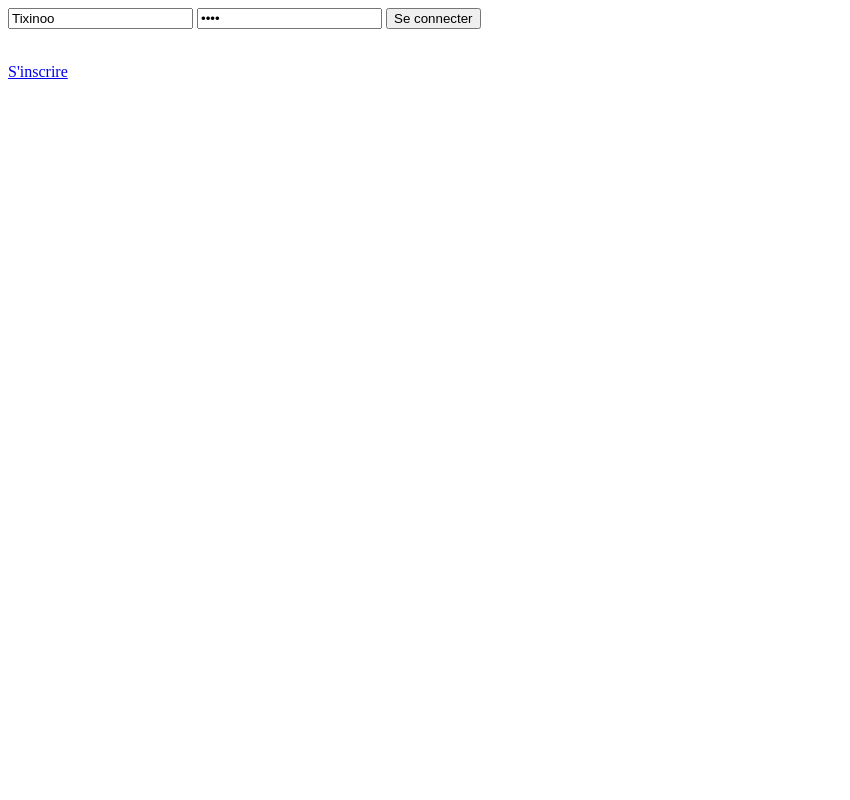
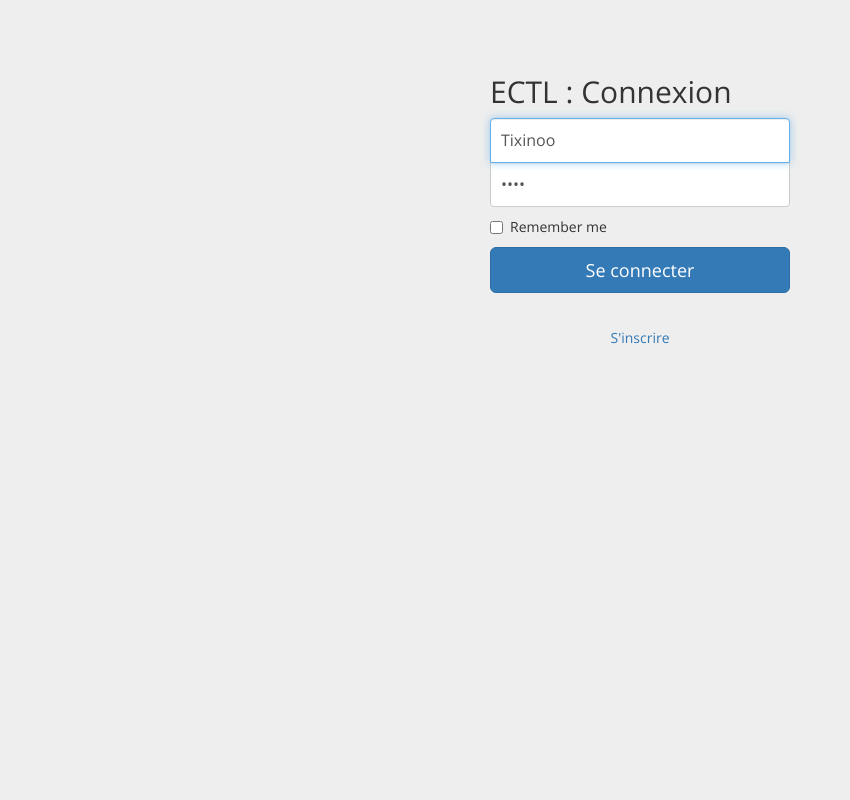
Before and after one commit to Tixinoo/ECTL, a PHP site: page /login.php in a window 1280 px wide. Shown: the whole page, without its empty margins (0-850 px from the left). Run offline with PHP 8.4, Linux system fonts and the light colour scheme; some libraries are stand-ins or nearby versions.

Commit message:
intègre un nouveau style pour la connexion (bootstrap)

```diff
--- /dev/null
+++ b/Content/head.html
@@ -0,0 +1,11 @@
+<head>
+    <meta charset="utf-8">
+    <meta name="author" content="ECTL-Team" />
+    <title>E-C-T-L</title>
+    <link rel="stylesheet" href="https://maxcdn.bootstrapcdn.com/bootstrap/3.3.2/css/bootstrap.min.css">
+    <link rel="stylesheet" href="Style/main_style.css">
+    <link rel="stylesheet" href="Style/signin.css" />
+    <link href='http://fonts.googleapis.com/css?family=Open+Sans' rel='stylesheet' type='text/css'>
+    <script src="https://ajax.googleapis.com/ajax/libs/jquery/2.1.3/jquery.min.js"></script>
+    <script src="https://maxcdn.bootstrapcdn.com/bootstrap/3.3.2/js/bootstrap.min.js"></script>
+</head>
--- /dev/null
+++ b/Content/login.html
@@ -0,0 +1,17 @@
+<div class="container">
+
+    <form class="form-signin" action="Controller/connection.php" method="POST">
+        <h2 class="form-signin-heading">ECTL : Connexion</h2>
+        <label for="inputEmail" class="sr-only">Identifiant</label>
+        <input name="username" value="Tixinoo" type="text" id="inputEmail" class="form-control" placeholder="Identifiant" required autofocus>
+        <label for="inputPassword" class="sr-only">Mot de passe</label>
+        <input name="password" value="toto" type="password" id="inputPassword" class="form-control" placeholder="Mot de passe" required>
+        <div class="checkbox">
+            <label>
+                <input type="checkbox" value="remember-me"> Remember me
+            </label>
+        </div>
+        <button class="btn btn-lg btn-primary btn-block" type="submit">Se connecter</button>
+    </form>
+
+</div>
--- /dev/null
+++ b/Style/signin.css
@@ -0,0 +1,40 @@
+body {
+  padding-top: 40px;
+  padding-bottom: 40px;
+  background-color: #eee;
+}
+
+.form-signin {
+  max-width: 330px;
+  padding: 15px;
+  margin: 0 auto;
+}
+.form-signin .form-signin-heading,
+.form-signin .checkbox {
+  margin-bottom: 10px;
+}
+.form-signin .checkbox {
+  font-weight: normal;
+}
+.form-signin .form-control {
+  position: relative;
+  height: auto;
+  -webkit-box-sizing: border-box;
+     -moz-box-sizing: border-box;
+          box-sizing: border-box;
+  padding: 10px;
+  font-size: 16px;
+}
+.form-signin .form-control:focus {
+  z-index: 2;
+}
+.form-signin input[type="text"] {
+  margin-bottom: -1px;
+  border-bottom-right-radius: 0;
+  border-bottom-left-radius: 0;
+}
+.form-signin input[type="password"] {
+  margin-bottom: 10px;
+  border-top-left-radius: 0;
+  border-top-right-radius: 0;
+}
--- a/login.php
+++ b/login.php
@@ -1,11 +1,12 @@
-<div>
+<!DOCTYPE html>
+<html lang="fr">
+
 <?php
-
 include_once 'Model/TypeU.php';
 
 session_start();
 
-    // Barre de connexion
+include_once 'Content/head.html';
 
 // Si l'utilisateur est connecté
 if (isset($_SESSION['username'])) {
@@ -25,16 +26,9 @@
 } else {
 
     // Sinon, on affiche des champs et un bouton pour qu'il puisse se connecter
-        echo "<form action=\"Controller/connection.php\" method=\"POST\">\n";
-        echo "<input type=\"text\" name=\"username\" value=\"Tixinoo\"/>\n";
-        echo "<input type=\"password\" name=\"password\" value=\"toto\"/>\n";
-        echo "<input type=\"submit\" value=\"Se connecter\"/>\n";
-        echo "</form>\n";
-
+    include_once 'Content/login.html';
     echo "<br>";
-
-        echo "<a href=\"signin.php\">S'inscrire</a>";
+    echo "<center><a href=\"signin.php\">S'inscrire</a></center>";
 
 }
 ?>
-</div>
```
Also changed, not shown: Content/header.php (+3 -10 lines). Lines whose indentation alone changed are shown as unchanged.
